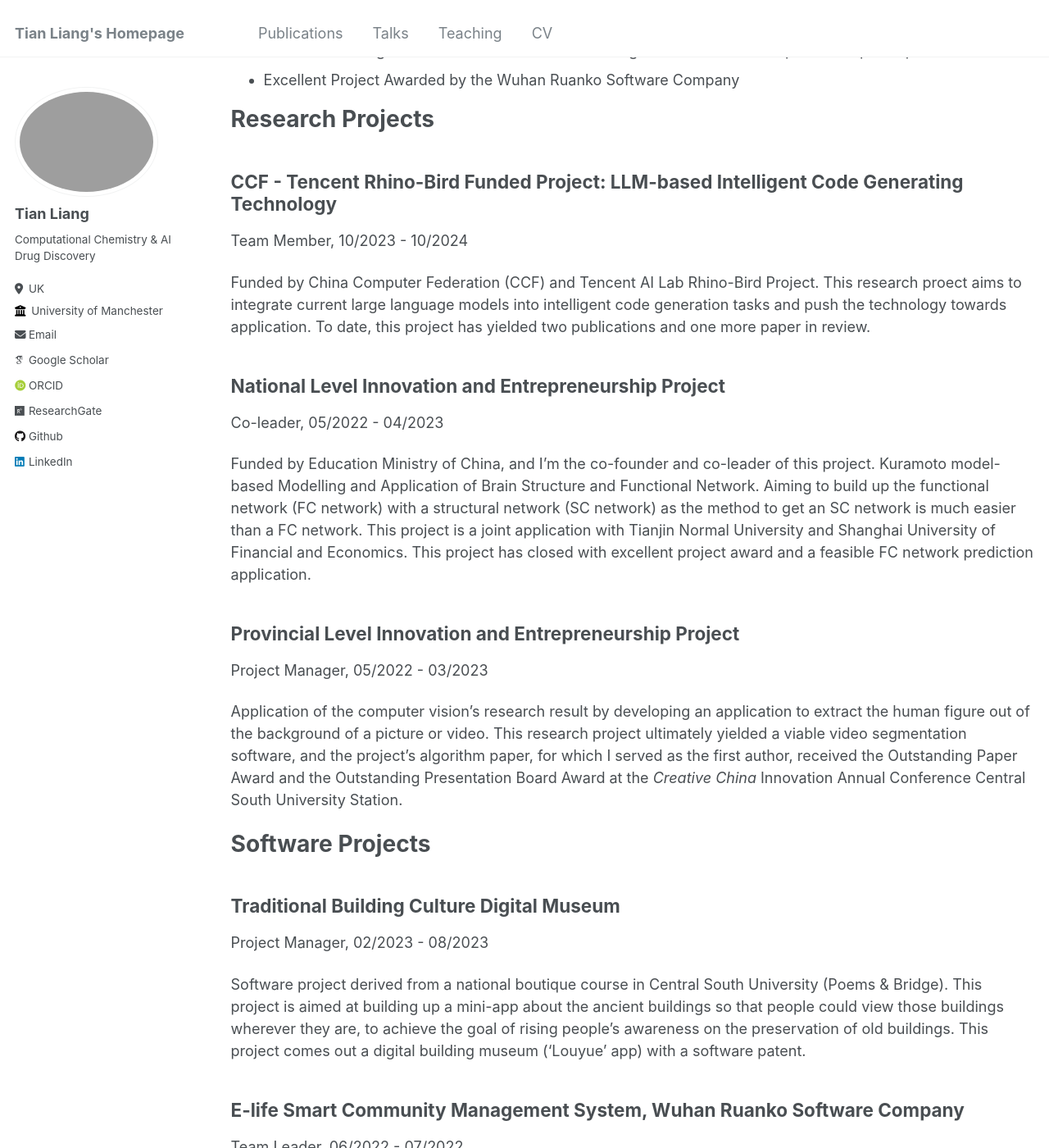
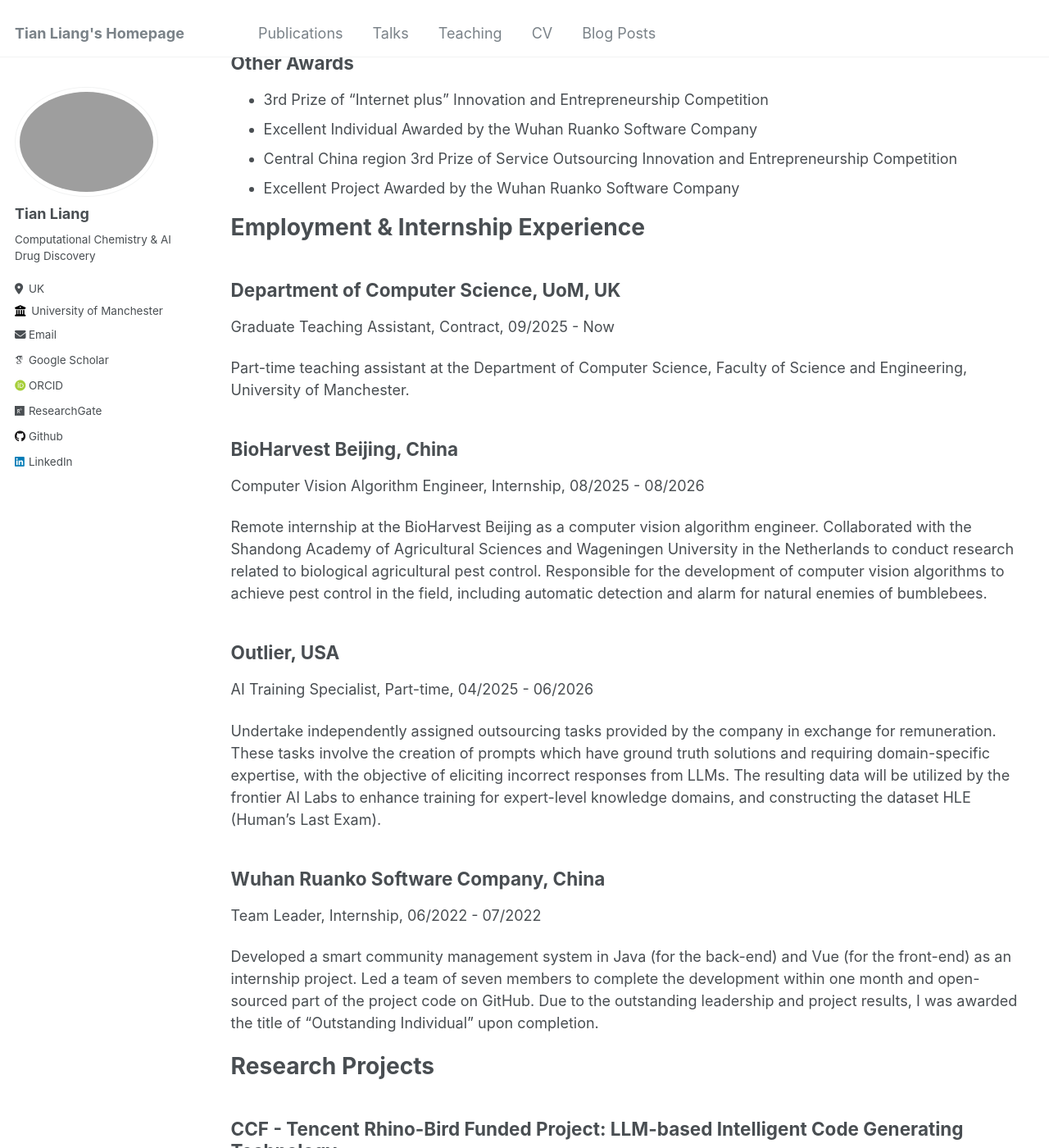
Before and after one commit to LeanneTN/academicpage, a Jekyll site: the page built from _pages/cv.md, in a window 1280 px wide and 1400 px high, scrolled down 2418 px. Shown: the whole window at 82% size. Built offline with Jekyll 4.4.1, drawn with Linux system fonts in a browser that asks for light colours; some web fonts are replaced; some of the changed text lies outside the part shown.

Commit message:
info update

```diff
--- a/_data/navigation.yml
+++ b/_data/navigation.yml
@@ -11,3 +11,6 @@ main:
 
   - title: "CV"
     url: /cv/
+
+  - title: "Blog Posts"
+    url: /year-archive/
--- a/_pages/cv.md
+++ b/_pages/cv.md
@@ -16,12 +16,18 @@ Education
 09/2024 - 01/2028(Expected)
 
 Division of Pharmacy and Optometry, Faculty of Biology, Medicine and Health
+Department of Computer Science, Faculty of Science and Engineering
+Centre for Computational Imaging & Modelling in Medicine (CIMiM)
 
 Doctor of Philosophy, Fully funded by President's Doctoral Scholar Awards of The University of Manchester
+
+Supervisors: Prof. Richard Bryce (pharmacy), Prof. FREng. Alejandro Frangi (computer science), Dr. Neil Burton (chemistry)
 
 &emsp; Research Direction:
 
 &emsp;&emsp;Novel approaches for simulation-guided drug design using free energy calculations and machine learning
+&emsp;&emsp;Molecular Representation Learning
+&emsp;&emsp;Agentic system and large language models for drug discovery
 
 ## [Central South University](https://www.csu.edu.cn), China ![csu](https://leannetn.github.io/academicpage/images/csu.png){: .align-right width="160px"}
 
@@ -74,10 +80,33 @@ Awards & Scholarships
 - Outstanding Student for the Academic Year 2021
 
 ## Other Awards
-- 3rd Prize of “Internet plus” Innovation and Entrepreneurship Competition
+- 3rd Prize of "Internet plus" Innovation and Entrepreneurship Competition
 - Excellent Individual Awarded by the Wuhan Ruanko Software Company
 - Central China region 3rd Prize of Service Outsourcing Innovation and Entrepreneurship Competition
 - Excellent Project Awarded by the Wuhan Ruanko Software Company
+
+
+Employment & Internship Experience
+===
+## Department of Computer Science, UoM, UK
+Graduate Teaching Assistant, Contract, 09/2025 - Now
+
+Part-time teaching assistant at the Department of Computer Science, Faculty of Science and Engineering, University of Manchester.
+
+## BioHarvest Beijing, China
+Computer Vision Algorithm Engineer, Internship, 08/2025 - 08/2026
+
+Remote internship at the BioHarvest Beijing as a computer vision algorithm engineer. Collaborated with the Shandong Academy of Agricultural Sciences and Wageningen University in the Netherlands to conduct research related to biological agricultural pest control. Responsible for the development of computer vision algorithms to achieve pest control in the field, including automatic detection and alarm for natural enemies of bumblebees.
+
+## Outlier, USA
+AI Training Specialist, Part-time, 04/2025 - 06/2026
+
+Undertake independently assigned outsourcing tasks provided by the company in exchange for remuneration. These tasks involve the creation of prompts which have ground truth solutions and requiring domain-specific expertise, with the objective of eliciting incorrect responses from LLMs. The resulting data will be utilized by the frontier AI Labs to enhance training for expert-level knowledge domains, and constructing the dataset HLE (Human’s Last Exam).
+
+## Wuhan Ruanko Software Company, China
+Team Leader, Internship, 06/2022 - 07/2022
+
+Developed a smart community management system in Java (for the back-end) and Vue (for the front-end) as an internship project. Led a team of seven members to complete the development within one month and open-sourced part of the project code on GitHub. Due to the outstanding leadership and project results, I was awarded the title of "Outstanding Individual" upon completion.
 
 
 Research Projects
```
